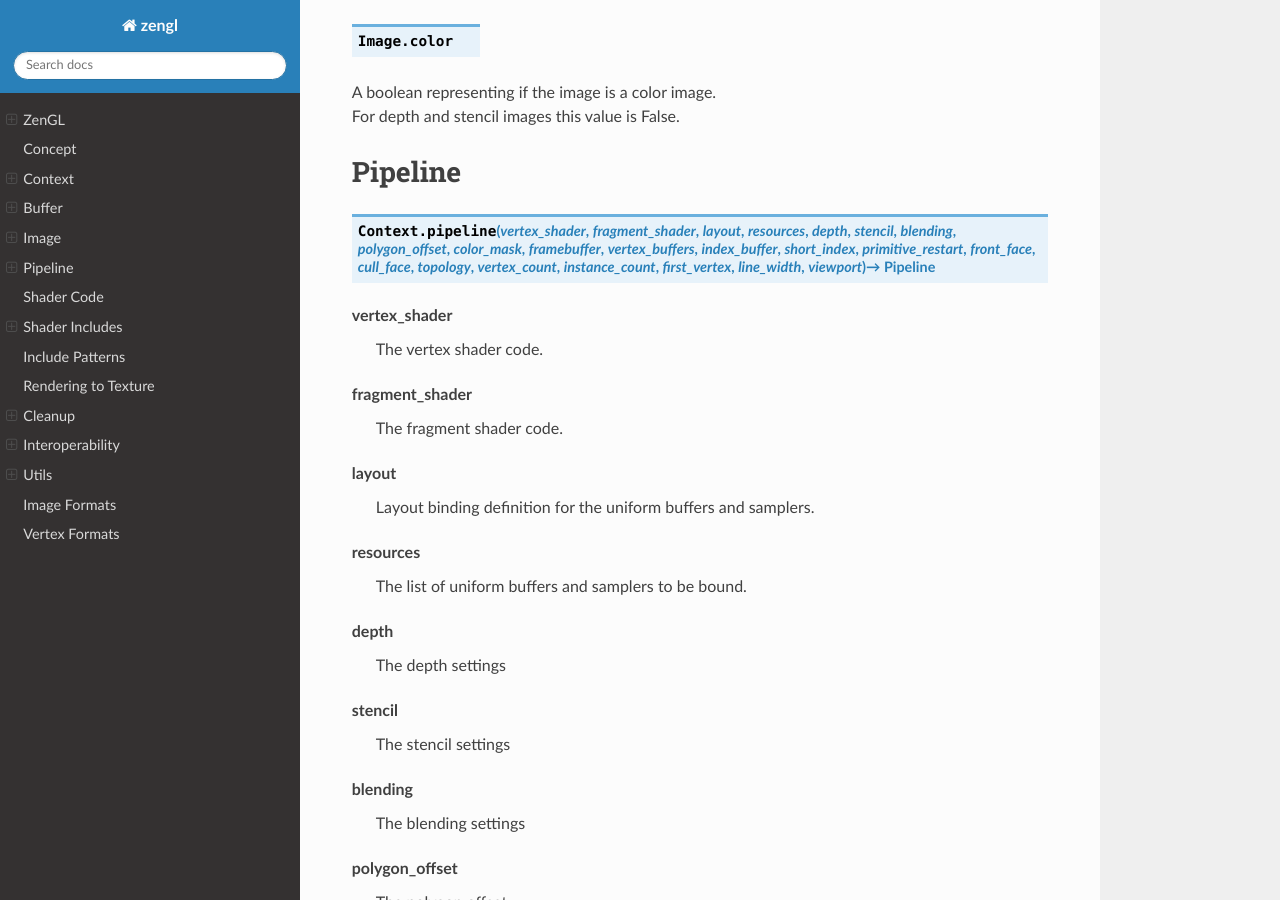
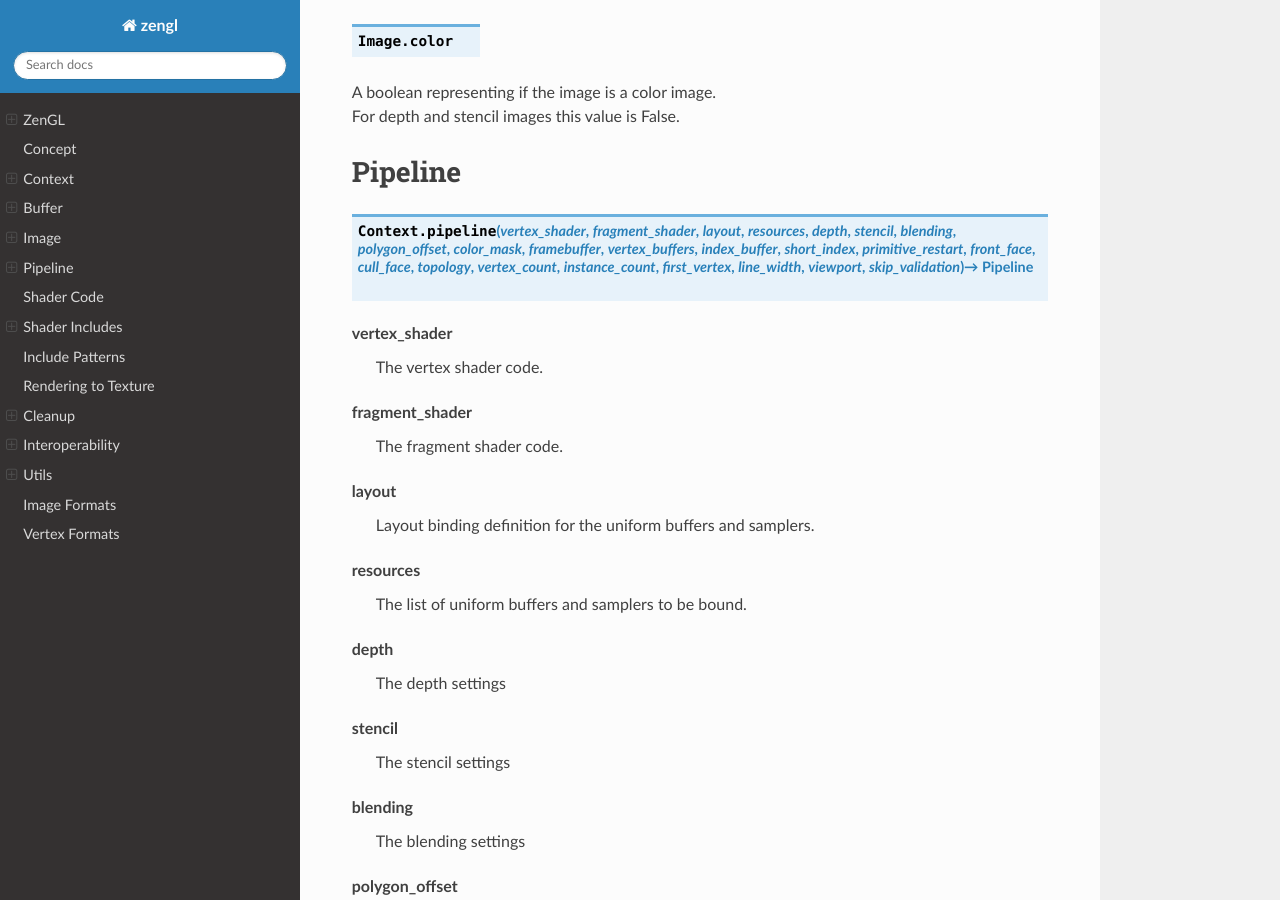
Before and after one commit to szabolcsdombi/zengl, a Sphinx documentation site: the page built from docs/index.rst, in a window 1280 px wide and 900 px high, scrolled down 7228 px. Built offline with Sphinx 7.4.7 and the Read the Docs theme 2.0.0, drawn with Linux system fonts in a browser that asks for light colours; some of the changed text lies outside the part shown.

Commit message:
implement skip_validation

```diff
--- a/docs/index.rst
+++ b/docs/index.rst
@@ -300,7 +300,7 @@
 Pipeline
 --------
 
-.. py:method:: Context.pipeline(vertex_shader, fragment_shader, layout, resources, depth, stencil, blending, polygon_offset, color_mask, framebuffer, vertex_buffers, index_buffer, short_index, primitive_restart, front_face, cull_face, topology, vertex_count, instance_count, first_vertex, line_width, viewport) -> Pipeline
+.. py:method:: Context.pipeline(vertex_shader, fragment_shader, layout, resources, depth, stencil, blending, polygon_offset, color_mask, framebuffer, vertex_buffers, index_buffer, short_index, primitive_restart, front_face, cull_face, topology, vertex_count, instance_count, first_vertex, line_width, viewport, skip_validation) -> Pipeline
 
 **vertex_shader**
     | The vertex shader code.
@@ -403,6 +403,9 @@
 **viewport**
     | The render viewport, defined as tuples of four ints in (x, y, width, height) format.
     | The default is the full size of the framebuffer.
+
+**skip_validation**
+    | You know better.
 
 .. py:attribute:: Pipeline.vertex_count
 
```
Also changed, not shown: 2 other files.
